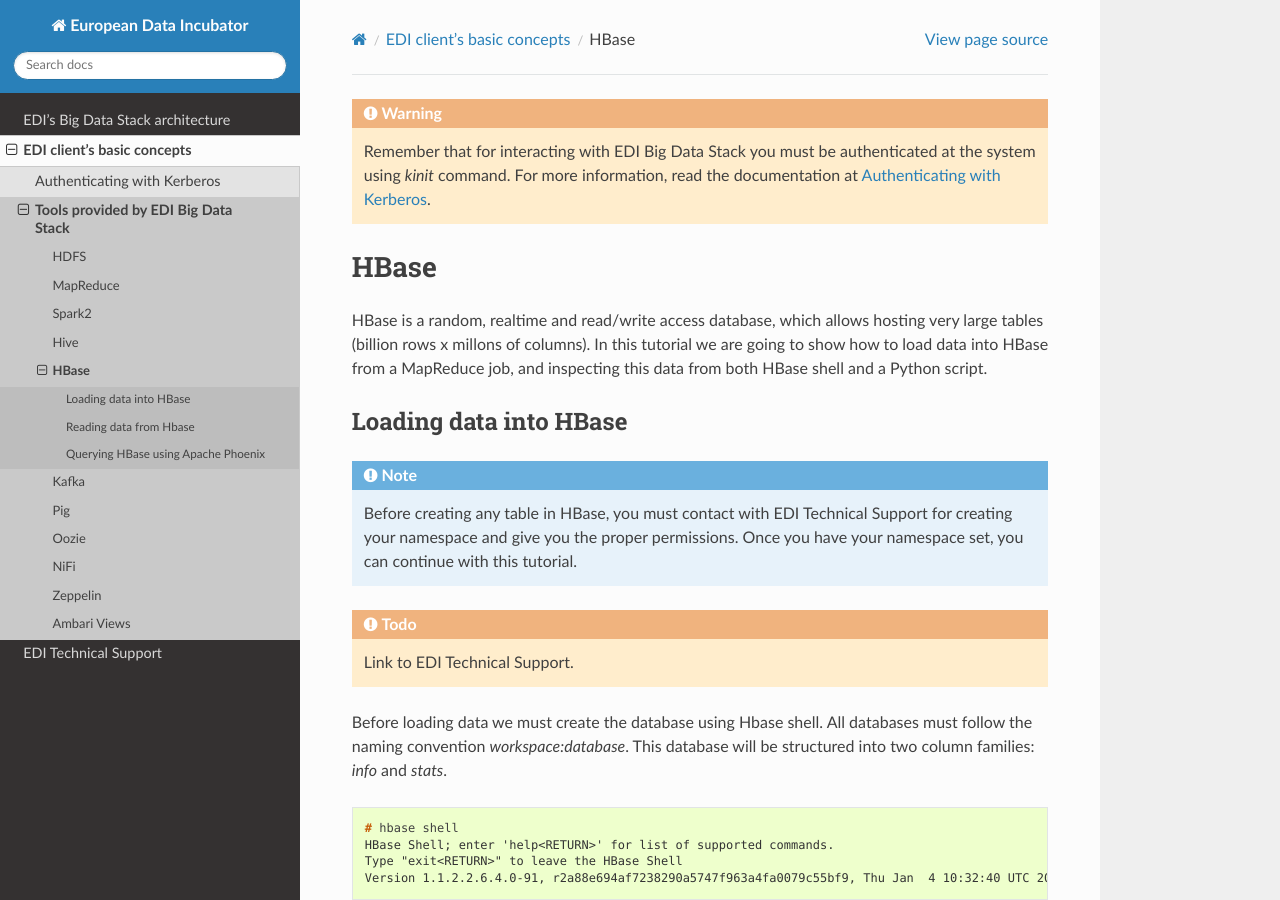
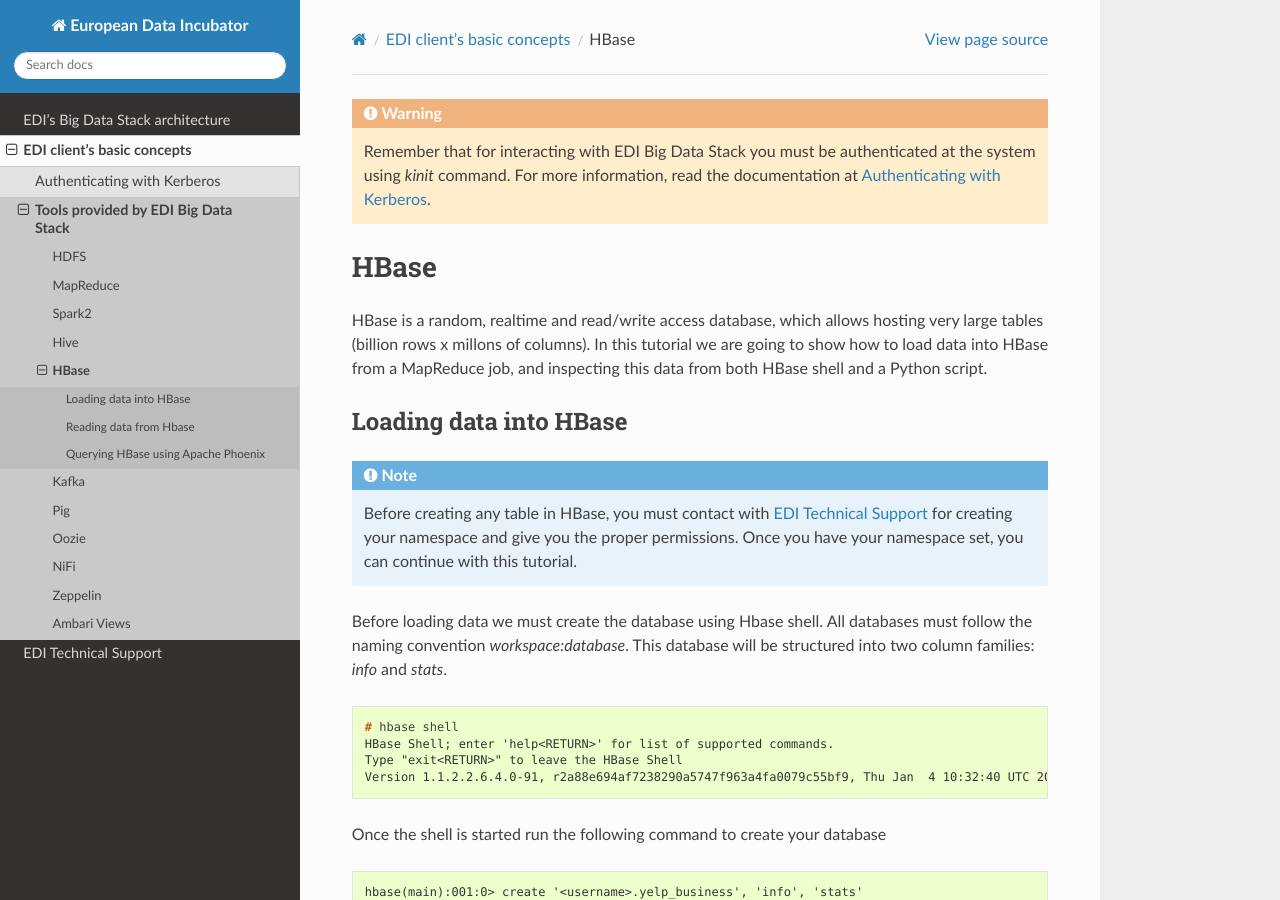
Before and after one commit to edincubator/edi-doc, a Sphinx documentation site: the page built from source/big-data-stack/tools/hbase.rst, in a window 1280 px wide and 900 px high. Built offline with Sphinx 7.4.7 and the Read the Docs theme 2.0.0, drawn with Linux system fonts in a browser that asks for light colours; some of the changed text lies outside the part shown.

Commit message:
Adding links to EDI Technical Support

```diff
--- a/source/big-data-stack/tools/hbase.rst
+++ b/source/big-data-stack/tools/hbase.rst
@@ -19,13 +19,9 @@ Loading data into HBase
 
 .. note::
 
-  Before creating any table in HBase, you must contact with EDI Technical Support for
+  Before creating any table in HBase, you must contact with :ref:`technical-support` for
   creating your namespace and give you the proper permissions. Once you have your
   namespace set, you can continue with this tutorial.
-
-.. todo::
-
-  Link to EDI Technical Support.
 
 Before loading data we must create the database using Hbase shell. All databases
 must follow the naming convention `workspace:database`. This database will be
@@ -774,11 +770,7 @@ Phoenix. Apache Phoenix allows querying HBase tables using SQL queries.
 
   For security issues, users can't create new tables or views in Apache Phoenix.
   If you need a new table or view, provide this table or view definition to
-  EDI Technical Support.
-
-.. todo::
-
-  Link to EDI Technical Support.
+  :ref:`technical-support`.
 
 For querying the table created previously in this tutorial, we must define
 a table view in Phoenix. Rember that this step has to be requested to EDI's
--- a/source/big-data-stack/tools/hive.rst
+++ b/source/big-data-stack/tools/hive.rst
@@ -13,14 +13,11 @@ how to use Hive with sample files introduced in :ref:`hdfs` within EDI Big Data
 Stack.
 
 .. note::
-  If you need a new Hive database, you need to contact with EDI Technical Support for
+  If you need a new Hive database, you need to contact with :ref:`technical-support` for
   creating the database and give you the proper permissions. Once you have your
   database set, you can continue with this tutorial. For avoiding conflicts, all
   databases must follow the `username_databasename` convention.
 
-.. todo::
-
-  Link to EDI Technical Support.
 
 For connecting to the Hive database `test_yelp`, we must execute the `beeline` client with the following
 parameters:
--- a/source/big-data-stack/tools/kafka.rst
+++ b/source/big-data-stack/tools/kafka.rst
@@ -16,13 +16,10 @@ Basic functionalities
 
 .. warning::
 
-  Before creating a Kafka topic, you must contact with EDI Technical Support for
+  Before creating a Kafka topic, you must contact with :ref:`technical-support` for
   giving you the proper permissions. Once you have your topic set, you can
   continue with this tutorial.
 
-.. todo::
-
-  Link to EDI Technical Support.
 
 For interacting with Kafka, you must point at its directory, located at
 `/usr/hdp/current/kafka-broker`. From here you can list existing topics:
--- a/source/big-data-stack/tools/nifi.rst
+++ b/source/big-data-stack/tools/nifi.rst
@@ -87,12 +87,8 @@ we are going to save results at HDFS. For that, we are going to use the
   credentials. These components could be used by an otherwise authorized NiFi
   user to go beyond the intended use of the application, escalate privilege,
   or could expose data about the internals of the NiFi process or the host
-  system. If you want to use any of those components, contact with EDI
-  Technical Support.
+  system. If you want to use any of those components, contact with :ref:`technical-support`.
 
-.. todo::
-
-  Link to EDI Technical Support.
 
 For configuring the `PutHDFS` processor, the EDI technical support team must
 know at least the value for the following properties:
--- a/source/technical-support/index.rst
+++ b/source/technical-support/index.rst
@@ -1,2 +1,4 @@
+.. _technical-support:
+
 EDI Technical Support
 =====================
```
